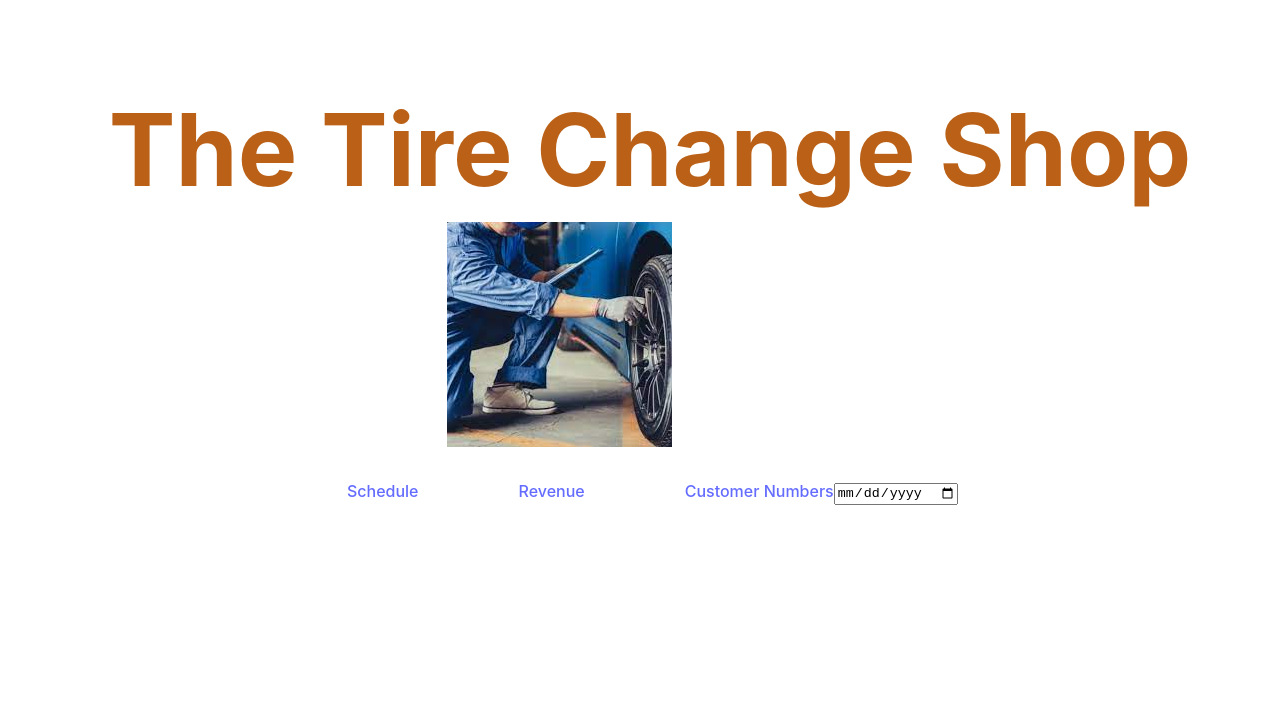
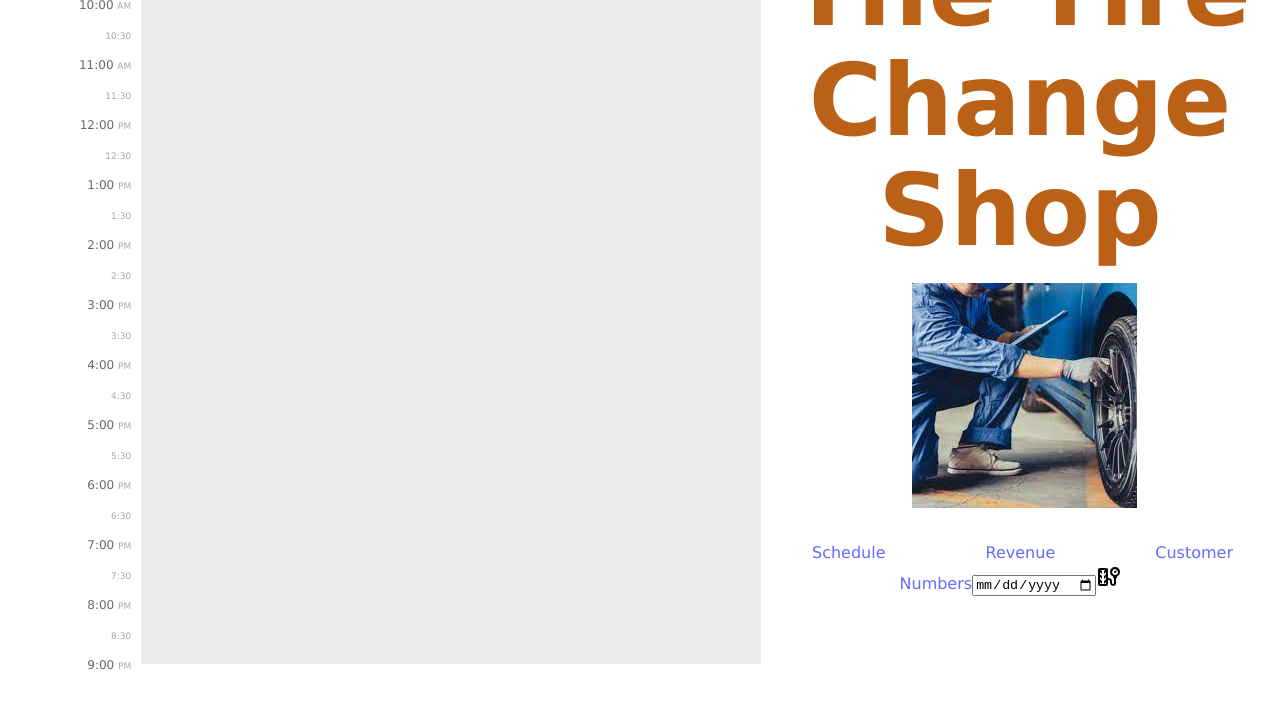
Before and after one commit to TempestSt3rm/ConuHacks-8, a React (Vite) app in the folder front-end-react/: page / in a window 1280 px wide. Shown: the top 708 px of the page. Built offline with nearby package versions, Linux system fonts and the light colour scheme; no server answers.

Commit message:
added google icon of tire repair

```diff
--- a/front-end-react/src/App.css
+++ b/front-end-react/src/App.css
@@ -59,12 +59,15 @@
 .schedule {
  position:relative;
  left: -200px;
+ text-align: justify;
 }
 
 .customerNumbers {
+  font: "Times New Roman";
   position: relative;
-  left: 300px;
-  top: 100px;
+  text-align: justify;
+  text-align-last: right;
+  /* left: 250px; */
 }
 
 .tireChangeImage {
@@ -72,3 +75,95 @@
   bottom: 50px;
   left: 125px;
 }
+
+/* new stuff */
+body {
+  font-family: Verdana;
+}
+
+.calendar {
+  width: 740px;
+}
+.time-block {
+  width: 100px;
+  height: 50px;
+  float: left;
+  padding-left: 10px;
+  padding-right: 10px;
+}
+
+.time {
+/*  background-color: blue;*/
+  /* padding-bottom: 20px; */
+  height: 30px;
+  text-align: right;
+  color: #686868;
+  font-size: 12px;
+}
+
+.calendar-view {
+  width: 600px;
+  padding-left: 10px;
+  padding-right: 10px;
+  margin-top: 8px;
+  background-color: #ECECEC;
+  height: 720px;
+  float: left;
+  position: relative;
+}
+
+/* Events related */
+.event {
+  border-width: 1px 1px 1px 4px;
+  border-style: solid;
+  border-color: #d6d6d6;
+  border-left-color: #496fa4;
+  background-color: #ffffff;
+  position: absolute;
+  box-sizing: border-box;
+}
+
+.event-title {
+  color: #496fa4;
+  font-size: 11px;
+  padding-top: 8px;
+  padding-left: 8px;
+}
+
+.event-location {
+  color: #797979;
+  font-size: 9px;
+  padding-top: 8px;
+  padding-left: 8px;
+}
+
+/* Helper Classes */
+small {
+  font-size: 9px;
+  color: #A7A7A7;
+}
+
+.clear {
+  clear: left;
+}
+
+.pull-left {
+  float: left;
+}
+
+.pull-right {
+  float: right;
+}
+
+.border-blue {
+  width: 4px;
+  background-color: #496fa4;
+}
+
+.paragraph {
+  text-align-last: center;
+}
+
+.car {
+  color: #bb6117;
+}
--- a/front-end-react/src/App.jsx
+++ b/front-end-react/src/App.jsx
@@ -4,7 +4,7 @@ import viteLogo from '/vite.svg'
 import './App.css'
 import axios from 'axios';
 import Vincent from './components/Vincent.jsx'
-
+import CalendarDayView from './components/calendarDayView.jsx';
 
 function App() {
   const [data, setData] = useState('');
@@ -22,6 +22,7 @@ function App() {
 
   return (
     <>
+      <CalendarDayView></CalendarDayView>
       <Vincent></Vincent>
       {/* <h1>The Tire Change Shop</h1> */}
 
--- a/front-end-react/src/components/Vincent.jsx
+++ b/front-end-react/src/components/Vincent.jsx
@@ -1,6 +1,8 @@
 import tireChangeImage from '../assets/images/tirechange.jpeg';
+import tire_repair from '../assets/images/tire_repair.png';
 
 export default function Vincent() {
+
 
     return (
         <>
@@ -8,8 +10,10 @@ export default function Vincent() {
             <img src={tireChangeImage} className="tireChangeImage" alt="Tire Change Shop" />
             <a href="/schedule" className="schedule">Schedule</a>
             <a href="/revenue" className="revenue">Revenue</a>
-            <a href="/customerNumbers" clasName="customerNumbers">Customer Numbers</a>
+            <a href="/customerNumbers" className="customerNumbers">Customer Numbers</a>
             <input type="date" name="Calendar" id="calendar" />
+            <img src={tire_repair} className="tireRepair" alt="Tire Repair" />
+
         </>
     )
 
--- /dev/null
+++ b/front-end-react/src/components/calendarDayView.jsx
@@ -0,0 +1,96 @@
+
+ function CalendarDayView() {
+    // function Event(start, end) {
+    //     this.start = start;
+    //     this.end = end;
+    //     this.width = null;
+    //     this.height = null;
+    // }
+
+    // var eventList = [
+    //     { start: 30, end: 150 },
+    //     { start: 540, end: 600 },
+    //     { start: 560, end: 620 },
+    //     { start: 610, end: 670 }
+    // ];
+
+    // function layOutDay(events) {
+    //     var calendar = document.getElementById('calendar-view');
+
+    //     for (var i = 0; i < events.length; i++) {
+    //         drawEvent(calendar, events[i].start, events[i].end, 'Sample Item', 'Sample Location');
+    //     }
+    // }
+
+    // function drawEvent(view, start, end, title, location) {
+    //     var newEvent = document.createElement('div');
+    //     newEvent.className = 'event';
+    //     newEvent.style.top = start + "px";
+    //     newEvent.style.height = (end - start) + "px";
+    //     newEvent.style.width = "600px";
+
+    //     var eventTitle = document.createElement('div');
+    //     eventTitle.className = 'event-title';
+    //     eventTitle.innerHTML = title;
+
+    //     var eventLocation = document.createElement('span');
+    //     eventLocation.className = 'event-location';
+    //     eventLocation.innerHTML = location;
+
+    //     newEvent.appendChild(eventTitle);
+    //     newEvent.appendChild(eventLocation);
+
+    //     view.appendChild(newEvent);
+    // }
+
+    // // Helper functions
+    // function isCollide(event1, event2) {
+
+    // }
+
+    //layOutDay(eventList);
+
+
+    return (
+        <div className="calendar">
+            <div className="time-block">
+                <div className="time">9:00 <small>AM</small></div>
+                <div className="time"><small>9:30</small></div>
+                <div className="time">10:00 <small>AM</small></div>
+                <div className="time"><small>10:30</small></div>
+                <div className="time">11:00 <small>AM</small></div>
+                <div className="time"><small>11:30</small></div>
+                <div className="time">12:00 <small>PM</small></div>
+                <div className="time"><small>12:30</small></div>
+                <div className="time">1:00 <small>PM</small></div>
+                <div className="time"><small>1:30</small></div>
+                <div className="time">2:00 <small>PM</small></div>
+                <div className="time"><small>2:30</small></div>
+                <div className="time">3:00 <small>PM</small></div>
+                <div className="time"><small>3:30</small></div>
+                <div className="time">4:00 <small>PM</small></div>
+                <div className="time"><small>4:30</small></div>
+                <div className="time">5:00 <small>PM</small></div>
+                <div className="time"><small>5:30</small></div>
+                <div className="time">6:00 <small>PM</small></div>
+                <div className="time"><small>6:30</small></div>
+                <div className="time">7:00 <small>PM</small></div>
+                <div className="time"><small>7:30</small></div>
+                <div className="time">8:00 <small>PM</small></div>
+                <div className="time"><small>8:30</small></div>
+                <div className="time">9:00 <small>PM</small></div>
+            </div>
+            <div id="calendar-view" className="calendar-view">
+                <div className="event">
+                    <div className="pull-left border-blue"></div>
+                    <div className="pull-right">
+                        <div className="event-title">Sample Item</div>
+                        <span className="event-location">Sample Location</span>
+                    </div>
+                </div>
+            </div>
+        </div>
+    )
+
+}
+export default CalendarDayView;
```
Also changed, not shown: front-end-react/src/assets/images/tire_repair.png (added).
